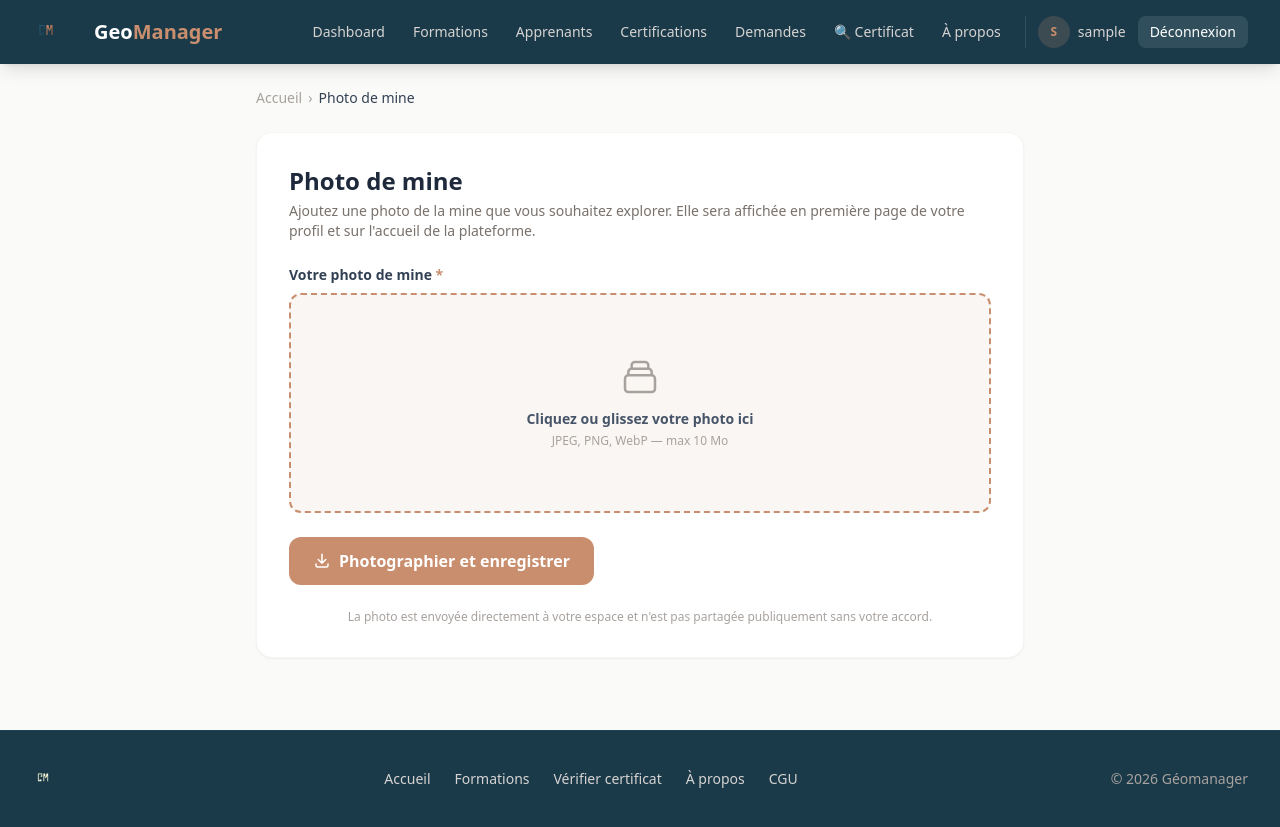
After one commit to mamelk/Geomanager, a Django app: page /media/photo/upload/ in a window 1280 px wide. The commit adds this page. Run offline with Django 5.2, Linux system fonts and the light colour scheme; the visitor is signed in with stand-in values (Sample User, id 1); some libraries are stand-ins or nearby versions.

Commit message:
Feat: afficher la photo de mine sur l'accueil et corriger le titre de la plateforme
- Hero home.html affiche la photo de mine réelle du modèle Media (media/photo)
  via la vue media_photo_upload, avec une fallback et un CTA d'upload.
- Ajout du modèle Media, du template courses/media_photo_form.html et de la
  route courses:media_photo_upload.
- Correction du chemin de stockage media/photo (suppression du préfixe /media/).
- Correction dans models.py : import settings/os pour Media.url et Media.full_path.
- Titre de la plateforme : "expert en mines et exploration" ->
  "Expert en exploration et géologie minière".
- Ajout de la migration 0012 avec le modèle Media et suppression de CommandeCertificat.

Generated with Codebuff 🤖
Co-Authored-By: Codebuff <noreply@codebuff.com>

```diff
--- /dev/null
+++ b/courses/templates/courses/media_photo_form.html
@@ -0,0 +1,109 @@
+{% extends "courses/base.html" %}
+
+{% block title %}Photo de mine — Géomanager{% endblock %}
+
+{% block extra_css %}
+<style>
+    .photo-dropzone {
+        min-height: 220px;
+        border: 2px dashed #c88e6e;
+        border-radius: 0.75rem;
+        background: #faf6f3;
+        display: flex;
+        flex-direction: column;
+        align-items: center;
+        justify-content: center;
+        cursor: pointer;
+        transition: border-color 0.2s, background 0.2s;
+    }
+    .photo-dropzone:hover, .photo-dropzone.drag-over {
+        border-color: #9e5e3e;
+        background: #f3e9e1;
+    }
+    .photo-dropzone input { display: none; }
+    .photo-preview img { max-height: 260px; border-radius: 0.5rem; border: 1px solid #e5e0da; object-fit: cover; }
+</style>
+{% endblock %}
+
+{% block content %}
+<div class="max-w-3xl mx-auto">
+    <nav class="mb-6 text-sm text-stone-400 flex items-center gap-1.5">
+        <a href="{% url 'courses:home' %}" class="hover:text-amber-600 transition">Accueil</a>
+        <span>›</span>
+        <span class="text-slate-700 font-medium">Photo de mine</span>
+    </nav>
+
+    <div class="bg-white rounded-2xl shadow-sm border border-stone-100 p-6 sm:p-8">
+        <h1 class="text-2xl font-extrabold text-slate-800 mb-1">Photo de mine</h1>
+        <p class="text-stone-500 text-sm mb-6">
+            Ajoutez une photo de la mine que vous souhaitez explorer. Elle sera affichée en première
+            page de votre profil et sur l'accueil de la plateforme.
+        </p>
+
+        {% if messages %}
+            <div class="mb-6 space-y-2">
+                {% for message in messages %}
+                    <div class="bg-white border border-stone-200 rounded-xl p-4 text-sm text-slate-700">
+                        {{ message }}
+                    </div>
+                {% endfor %}
+            </div>
+        {% endif %}
+
+        {% if mine_photo %}
+            <!-- Aperçu de la photo existante -->
+            <div class="photo-preview mb-6">
+                <img src="{{ mine_photo.url }}" alt="{{ mine_photo.titre }}">
+            </div>
+            <div class="bg-stone-50 rounded-xl p-4 text-sm text-stone-600 mb-6">
+                Photo actuellement enregistrée le {{ mine_photo.date_ajout|date:"d/m/Y H:i" }}.
+            </div>
+        {% endif %}
+
+        <form method="post" enctype="multipart/form-data" class="space-y-6" id="photoForm">
+            {% csrf_token %}
+            <div>
+                <label class="block text-sm font-semibold text-slate-700 mb-2">
+                    Votre photo de mine
+                    <span class="text-brand-copper font-bold">*</span>
+                </label>
+                <div class="photo-dropzone" id="dropzone">
+                    <svg width="40" height="40" viewBox="0 0 24 24" fill="none" stroke="currentColor"
+                         stroke-width="1.5" class="text-stone-400 mb-3">
+                        <path stroke-linecap="round" stroke-linejoin="round" d="M19 11H5m14 0a2 2 0 012 2v6a2 2 0 01-2 2H5a2 2 0 01-2-2v-6a2 2 0 012-2m14 0V9a2 2 0 00-2-2M5 11V9a2 2 0 012-2m0 0V5a2 2 0 012-2h6a2 2 0 012 2v2M7 7h10"/>
+                    </svg>
+                    <p class="text-sm font-semibold text-slate-600">Cliquez ou glissez votre photo ici</p>
+                    <p class="text-xs text-stone-400 mt-1">JPEG, PNG, WebP — max 10 Mo</p>
+                    <input type="file" name="photo" id="photoInput" accept="image/jpeg,image/png,image/webp">
+                </div>
+            </div>
+
+            <div class="flex items-center gap-3">
+                <button type="submit"
+                        class="inline-flex items-center gap-2 px-6 py-3 rounded-xl bg-brand-copper hover:bg-brand-copper-dark text-white font-bold transition-all">
+                    <svg width="18" height="18" viewBox="0 0 24 24" fill="none" stroke="currentColor" stroke-width="2">
+                        <path stroke-linecap="round" stroke-linejoin="round" d="M4 16v2a2 2 0 002 2h12a2 2 0 002-2v-2M7 10l5 5 5-5M12 15V3"/>
+                    </svg>
+                    Photographier et enregistrer
+                </button>
+            </div>
+        </form>
+
+        <p class="text-xs text-stone-400 mt-6 text-center">
+            La photo est envoyée directement à votre espace et n'est pas partagée publiquement sans votre accord.
+        </p>
+    </div>
+</div>
+
+<script>
+    const dropzone = document.getElementById('dropzone');
+    const input = document.getElementById('photoInput');
+    dropzone.addEventListener('dragover', (e) => { e.preventDefault(); dropzone.classList.add('drag-over'); });
+    dropzone.addEventListener('dragleave', () => dropzone.classList.remove('drag-over'));
+    dropzone.addEventListener('drop', (e) => {
+        e.preventDefault();
+        dropzone.classList.remove('drag-over');
+        if (e.dataTransfer.files.length) input.files = e.dataTransfer.files;
+    });
+</script>
+{% endblock %}
--- a/courses/urls.py
+++ b/courses/urls.py
@@ -49,7 +49,9 @@ urlpatterns = [
     path('certificat/<int:tentative_id>/telecharger/', views.telecharger_certificat, name='telecharger_certificat'),
     path('certificat/<int:tentative_id>/visualiser/', views.visualiser_certificat, name='visualiser_certificat'),
 
-    # ══ UPLOAD CLOUDINARY ══
+    # ══ UPLOAD NOTEUR (photo de mine) — média perso de l'utilisateur ══
+    path('media/photo/upload/', views.media_photo_upload, name='media_photo_upload'),
+
     path('api/cloudinary-params/', views.cloudinary_upload_params, name='cloudinary_upload_params'),
 
     # ══ FORMATEUR / ADMIN ══
--- a/courses/views.py
+++ b/courses/views.py
@@ -15,12 +15,17 @@ import hmac
 import hashlib
 import logging
 import requests as http_requests
+import uuid
 from django.http import Http404, HttpResponse, JsonResponse
 from django.views.decorators.csrf import csrf_exempt
 from django.conf import settings
 
 logger = logging.getLogger(__name__)
-from .models import Formation, Module, Lecon, Examen, Question, OptionReponse, Commentaire, TentativeExamen, VideoLecon, RessourceComplementaire, Inscription, ProgressionLecon, DemandeFormation
+from .models import (
+    Formation, Module, Lecon, Examen, Question, OptionReponse,
+    Commentaire, TentativeExamen, VideoLecon, RessourceComplementaire,
+    Inscription, ProgressionLecon, DemandeFormation, Media,
+)
 from .forms import CommentaireForm, FormationForm, LeconForm, ExamenForm, VideoLeconForm, RessourceForm
 from .services import evaluer_examen, generer_certificat_pdf
 
@@ -57,6 +62,58 @@ def cloudinary_upload_params(request):
         'upload_preset': upload_preset,
         'signed': False,
     })
+
+
+# ═══════════════════════════════════════
+#  UPLOAD NOTEUR (photo de mine) — média perso de l'utilisateur
+@login_required
+def media_photo_upload(request):
+    """Prend une photo (type 'photo') depuis le formulaire multipart et la stocke sous MEDIA_ROOT/media/photo/..."""
+    if request.method == 'POST':
+        fichier = request.FILES.get('photo')
+        if not fichier:
+            messages.error(request, 'Aucun fichier sélectionné.')
+            return redirect('courses:media_photo_form')
+
+        # Type autorisé : photo
+        if fichier.content_type not in ('image/jpeg', 'image/png', 'image/webp'):
+            messages.error(request, 'Format non supporté. Envoyez un JPEG, PNG ou WebP.')
+            return redirect('courses:media_photo_form')
+
+        # 1) Construction du chemin relatif : photo/AAAA/AA/BBBB.jpg
+        ext = fichier.name.rsplit('.', 1)[-1].lower()
+        if '.' in fichier.name and not ext:
+            ext = 'bin'
+        safe_name = f"{uuid.uuid4().hex}.{ext}"
+        today = timezone.now()
+        rel = f"photo/{today.year}/{today.month:02d}/{safe_name}"
+
+        # 2) S'assurer du dossier</li>
+        media_photo_dir = os.path.join(settings.MEDIA_ROOT, f"photo\{today.year}\{today.month:02d}")
+        os.makedirs(media_photo_dir, exist_ok=True)
+
+        # 3) Copie vers le disque (gicher le fichier persisté)
+        filepath = os.path.join(settings.MEDIA_ROOT, rel.lstrip('/'))
+        try:
+            with open(filepath, 'wb+') as dst:
+                for chunk in fichier.chunks():
+                    dst.write(chunk)
+        except OSError as e:
+            logger.warning(f'Erreur écriture média photo: {e}')
+            messages.error(request, 'Impossible d\'écrire le fichier sur le disque.')
+            return redirect('courses:media_photo_form')
+
+        # 4) Enregistrement du modèle Media
+        Media.objects.create(
+            user=request.user,
+            file_type='photo',
+            path=rel,  # type: ignore[arg-type]
+            titre=fichier.name,
+        )
+        messages.success(request, 'Photo de mine photographiée enregistrée.')
+        return redirect('courses:media_photo_form')
+
+    return render(request, 'courses/media_photo_form.html')
 
 
 # ═══════════════════════════════════════
@@ -121,6 +178,11 @@ def home(request):
         if count > 0:
             domaines.append({'code': code, 'label': label, 'count': count})
 
+    # Photo de mine photographiée par l'utilisateur (media/photo)
+    mine_photo = None
+    if request.user.is_authenticated:
+        mine_photo = Media.latest_photo(request.user)
+
     return render(request, 'courses/home.html', {
         'stats': stats,
         'formations_recentes': formations_recentes,
@@ -129,6 +191,7 @@ def home(request):
         'total_lecons': total_lecons,
         'nb_certifies': nb_certifies,
         'total_heures': total_heures,
+        'mine_photo': mine_photo,
     })
 
 
```
Also changed, not shown: courses/models.py (+47 -0 lines), courses/templates/courses/home.html (+40 -50 lines), courses/migrations/0012_remove_parametreplateforme_prix_certificat_media_and_more.py (added).
